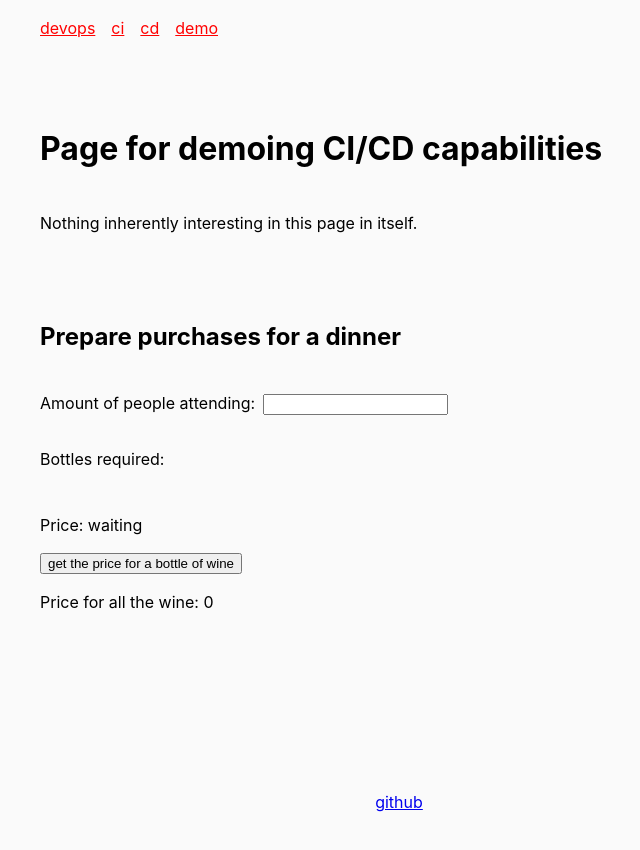
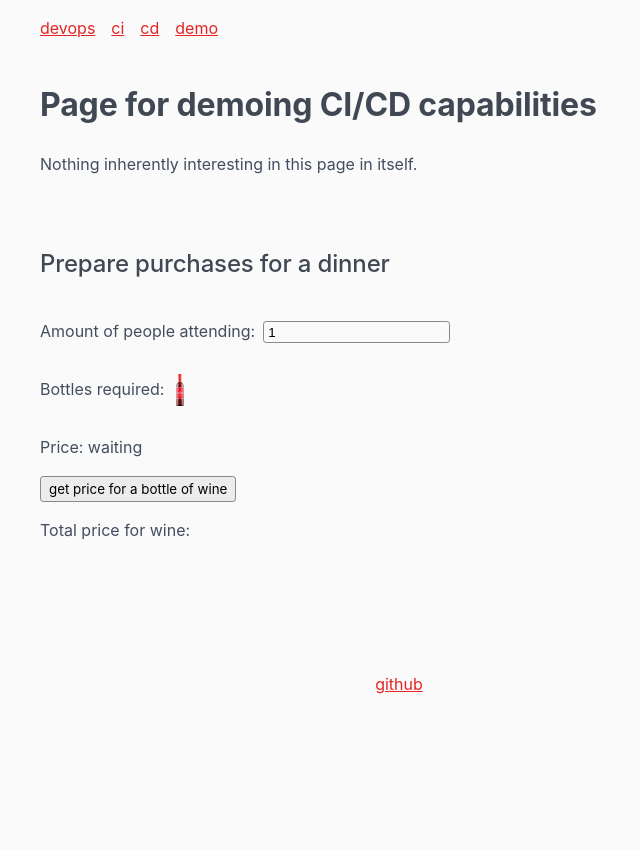
Before and after one commit to pennane/cicd-thing, a React (Vite) app: page /demo in a window 1280 px wide. Shown: the top 850 px of the page, without its empty margins (241-881 px from the left). After the commit the page ends 809 px from the top, so only its background shows below. Built offline with nearby package versions, Linux system fonts and the light colour scheme.

Commit message:
refac: styling and misc refac

```diff
--- a/src/api/gIndex/index.ts
+++ b/src/api/gIndex/index.ts
@@ -1,4 +1,6 @@
-export const fetchGIndex = (): Promise<{ index: string }> =>
+type TGIndexData = { index: string }
+
+export const fetchGIndex = (): Promise<TGIndexData> =>
   new Promise((resolve) => {
     setTimeout(() => {
       resolve({ index: '10.99' })
--- a/src/components/Nav/index.tsx
+++ b/src/components/Nav/index.tsx
@@ -14,12 +14,8 @@ const NavStyled = styled.nav`
   gap: 1rem;
 `
 
-const NavLinkStyled = styled(NavLink)`
-  color: red;
-`
-
 const NavItem: FC<TNavItemProps> = ({ route }) => {
-  return <NavLinkStyled to={route.path}>{route.name}</NavLinkStyled>
+  return <NavLink to={route.path}>{route.name}</NavLink>
 }
 
 export const Nav = () => {
--- a/src/components/UnitTestingExample/index.tsx
+++ b/src/components/UnitTestingExample/index.tsx
@@ -1,73 +1,106 @@
-import { isNil, not, pathOr, pipe, range } from 'ramda'
+import {
+  always,
+  clamp,
+  gt,
+  isNil,
+  not,
+  pathOr,
+  pipe,
+  range,
+  when,
+  __
+} from 'ramda'
 import { FC, useState } from 'react'
 import { Block } from '../Block'
 import { useGIndex } from './hooks/useGIndex'
-import { getBottlesCount, getTotalPrice, stringToNumber } from './lib'
+import { getBottlesCount, getTotalPrice, stringToNumber, toEur } from './lib'
 import isog from './isog.webp'
 import styled from 'styled-components'
+
+type TBottlesDisplayProps = {
+  bottleCount: number
+}
+
+type TFetchPriceButtonProps = {
+  fetchPrice: () => void
+  price?: number
+  loading: boolean
+}
 
 const WrapDisplay = styled.div`
   display: flex;
   gap: 0.5rem;
-  align-items: baseline;
+  align-items: center;
   flex-wrap: wrap;
 `
 
 const BottlesDisplayStyled = styled.div`
   display: flex;
   flex-wrap: wrap;
-  img {
-    width: 32px;
-    margin: 0.5rem -0.25rem;
-  }
-  margin-bottom: 2rem;
 `
 
-const BottlesDisplay: FC<{ bottleCount: number }> = ({ bottleCount }) => {
+const BottleStyled = styled.div`
+  width: 0.5rem;
+  height: 2rem;
+  margin: 0.25rem;
+  img {
+    object-fit: contain;
+    width: 100%;
+    height: 100%;
+    display: block;
+  }
+`
+
+const Bottle = () => (
+  <BottleStyled>
+    <img src={isog} />
+  </BottleStyled>
+)
+
+const BottlesDisplay: FC<TBottlesDisplayProps> = ({ bottleCount }) => {
   return (
     <BottlesDisplayStyled>
-      {range(0, bottleCount).map((i) => (
-        <img key={i} src={isog} />
+      {range(0, bottleCount).map((n) => (
+        <Bottle key={n} />
       ))}
     </BottlesDisplayStyled>
   )
-}
-
-type TFetchPriceButtonProps = {
-  fetchPrice: () => void
-  price?: number
 }
 
 const isNotNil = pipe(isNil, not)
 
 const FetchPriceButton: FC<TFetchPriceButtonProps> = ({
   fetchPrice,
-  price
+  price,
+  loading
 }) => {
   const priceFetched = isNotNil(price)
   const text = priceFetched
     ? 'price already fetched'
-    : ' get the price for a bottle of wine'
+    : ' get price for a bottle of wine'
 
   return (
-    <button disabled={priceFetched} onClick={fetchPrice}>
+    <button disabled={loading || priceFetched} onClick={fetchPrice}>
       {text}
     </button>
   )
 }
 
+const gt0 = gt(__, 0)
+
 export const UnitTestingExample = () => {
   const { gIndex: price, loading, fetch: fetchPrice } = useGIndex()
-  const [peopleCount, setPeopleCount] = useState(0)
-
-  const priceText = loading ? '...loading' : price || 'waiting'
+  const [peopleCount, setPeopleCount] = useState(1)
 
   const bottleCount = getBottlesCount(peopleCount)
+
   const totalPrice = getTotalPrice(price, bottleCount)
 
   const handleChange = pipe(
     pathOr('0', ['target', 'value']),
     stringToNumber,
+    when(isNaN, always(0)),
+    clamp(0, 1000),
     setPeopleCount
   )
 
@@ -75,22 +108,29 @@ export const UnitTestingExample = () => {
     <div>
       <Block>
         <h2>Prepare purchases for a dinner</h2>
+
         <WrapDisplay>
           <p>Amount of people attending:</p>
-          <input onChange={handleChange} />
+          <input onChange={handleChange} value={peopleCount} />
         </WrapDisplay>
 
         <WrapDisplay>
           <p>Bottles required:</p>
-
           <BottlesDisplay bottleCount={bottleCount} />
         </WrapDisplay>
 
-        <p>Price: {priceText}</p>
+        <p>
+          Price:{' '}
+          {loading ? 'loading..' : isNil(price) ? 'waiting' : toEur(price)}
+        </p>
 
-        <FetchPriceButton price={price} fetchPrice={fetchPrice} />
+        <FetchPriceButton
+          price={price}
+          fetchPrice={fetchPrice}
+          loading={loading}
+        />
 
-        <p>Price for all the wine: {totalPrice}</p>
+        <p>Total price for wine: {gt0(totalPrice) ? toEur(totalPrice) : ''}</p>
       </Block>
     </div>
   )
--- a/src/components/UnitTestingExample/lib.ts
+++ b/src/components/UnitTestingExample/lib.ts
@@ -1,8 +1,12 @@
+import { concat, pipe, __ } from 'ramda'
 import { BOTTLES_OF_WINE_PER_PERSON } from '../../constants'
 
-export const stringToNumber = (s: string) => parseInt(s)
+export const stringToNumber = (s: string) => parseFloat(s)
+const toFixed = (decimals: number) => (n: number) => n.toFixed(decimals)
 
 export const getBottlesCount = (people = 0) =>
   Math.ceil(people * BOTTLES_OF_WINE_PER_PERSON)
 
 export const getTotalPrice = (price = 0, bottleCount = 0) => price * bottleCount
+
+export const toEur = pipe(toFixed(2), concat(__, ' €'))
--- a/src/index.css
+++ b/src/index.css
@@ -1,14 +1,17 @@
 :root {
   --background-color: #fafafa;
-  --text-color: #4b5563;
-  --accent-color: #36bf3b;
-  --link-color: #365abf;
+  --foreground-color: #ececec;
+  --heading-color: #404854;
+  --text-color: #424d5e;
+  --link-color: #e42424;
+  --font: -apple-system, BlinkMacSystemFont, Segoe UI, Roboto, Oxygen, Ubuntu,
+    Cantarell, Fira Sans, Droid Sans, Helvetica Neue, sans-serif;
 }
 
 html {
-  font-family: -apple-system, BlinkMacSystemFont, Segoe UI, Roboto, Oxygen,
-    Ubuntu, Cantarell, Fira Sans, Droid Sans, Helvetica Neue, sans-serif;
+  font-family: var(--font);
   background-color: var(--background-color);
+  color: var(--text-color);
 }
 
 * {
@@ -17,9 +20,52 @@ html {
 
 body {
   margin: 0;
-  line-height: 1.5;
+  line-height: 1.6;
 }
 
 img {
   max-width: 100%;
 }
+
+a {
+  color: var(--link-color);
+}
+h1,
+h2,
+h3,
+h4,
+h5 {
+  color: var(--heading-color);
+  letter-spacing: -0.01rem;
+}
+
+h1 {
+  font-weight: 700;
+}
+
+h2,
+h3,
+h4,
+h5 {
+  font-weight: 500;
+}
+
+input {
+  background: var(--background-color);
+  border: 1px solid #86898f;
+  border-radius: 0.2rem;
+  padding: 0.15rem 0.25rem;
+}
+
+button {
+  font-family: var(--font);
+  background-color: var(--foreground-color);
+  border: 1px solid #86898f;
+  border-radius: 0.2rem;
+  padding: 0.25rem 0.5rem;
+  cursor: pointer;
+}
+
+button:disabled {
+  cursor: initial;
+}
--- a/src/layouts/Root/index.tsx
+++ b/src/layouts/Root/index.tsx
@@ -15,7 +15,6 @@ const RootStyled = styled.div`
   padding: 1rem;
   padding-bottom: 4rem;
   margin: 0 1rem;
-  margin-bottom: 6rem;
   gap: 1rem;
   width: 750px;
   max-width: 100%;
--- a/src/views/Demo/index.tsx
+++ b/src/views/Demo/index.tsx
@@ -1,12 +1,11 @@
-import { Block } from '../../components/Block'
 import { UnitTestingExample } from '../../components/UnitTestingExample'
 
 export const Demo = () => {
   return (
-    <Block>
+    <div>
       <h1>Page for demoing CI/CD capabilities</h1>
       <p>Nothing inherently interesting in this page in itself.</p>
       <UnitTestingExample />
-    </Block>
+    </div>
   )
 }
```
Also changed, not shown: src/components/UnitTestingExample/isog.webp.
